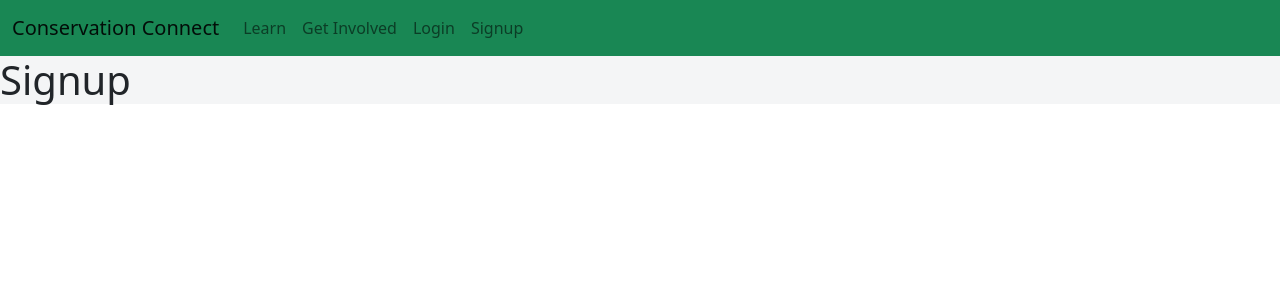
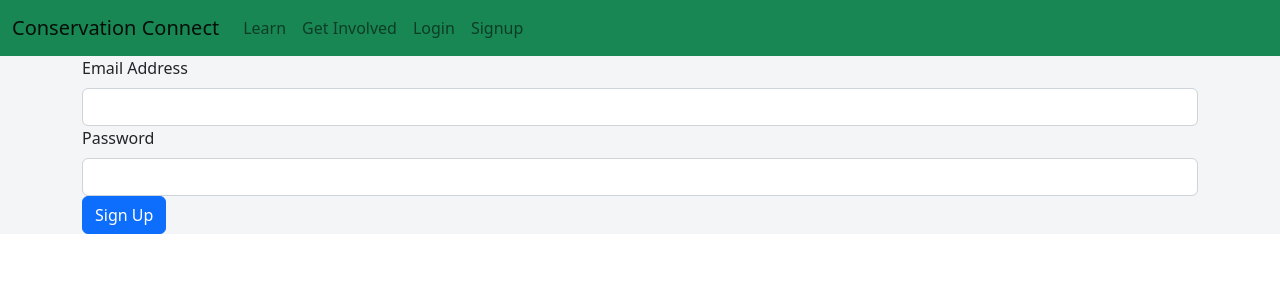
Before and after one commit to sarahkuss/final-project-web, a React (Create React App) app: page /signup in a window 1280 px wide. Shown: the top 300 px of the page. Built offline with nearby package versions, Linux system fonts and the light colour scheme.

Commit message:
added code for login/signup, error when submitting

```diff
--- a/package.json
+++ b/package.json
@@ -9,6 +9,7 @@
     "bootstrap": "^5.2.3",
     "react": "^18.2.0",
     "react-bootstrap": "^2.7.4",
+    "react-bootstrap-icons": "^1.10.3",
     "react-dom": "^18.2.0",
     "react-router-dom": "^6.11.1",
     "react-scripts": "5.0.1",
--- a/src/App.js
+++ b/src/App.js
@@ -12,6 +12,7 @@ import './App.css';
 
 function App() {
   const [organizations, setOrganizations] = useState('')
+  const [user, setUser] = useState()
 
   return (
     <>
@@ -20,8 +21,8 @@ function App() {
         <Route path='/' element={<Homepage organizations={organizations} setOrganizations={setOrganizations}/>} />
         <Route path='/learn' element={<Learn />} />
         <Route path='/getinvolved' element={<GetInvolved />} />
-        <Route path='/login' element={<Login />} />
-        <Route path='/signup' element={<Signup />} />
+        <Route path='/login' element={<Login setUser={setUser}/>} />
+        <Route path='/signup' element={<Signup setUser={setUser} />} />
       </Routes>
     </BrowserRouter>
     </>
--- a/src/components/DeleteOrganization.jsx
+++ b/src/components/DeleteOrganization.jsx
@@ -1,4 +1,6 @@
 import { Button } from "react-bootstrap"
+import { Trash3Fill } from "react-bootstrap-icons"
+
 
 
 export default function DeleteOrganization ({setOrganizations, orgId}) {
@@ -19,7 +21,7 @@ export default function DeleteOrganization ({setOrganizations, orgId}) {
   return (
     <>
     <Button onClick={handleDelete}>
-      Delete
+      <Trash3Fill />
     </Button>
     </>
   )
--- a/src/components/OrganizationList.jsx
+++ b/src/components/OrganizationList.jsx
@@ -28,7 +28,7 @@ export default function OrganizationList({ organizations, setOrganizations }) {
         <Container id="organization">
         <Row>
         {organizations.map((element) => (
-            <Col sm={12} md={6} lg={3} key={element._id} className="bg-warning m-2">
+            <Col sm={12} md={6} lg={3} key={element._id} className="">
               <Card className="m-2 p-2">
                 <Image variant= "top" src={element.logo} fluid />
                 <Button className="bg-success mb-1" onClick={() => handleOpen(element)}>More Info</Button>
--- a/src/scenes/Login.jsx
+++ b/src/scenes/Login.jsx
@@ -1,10 +1,63 @@
+import { useState } from "react";
+import { useNavigate } from "react-router-dom";
+import { Button, Container, Form, Row, Col } from "react-bootstrap";
 import ConservationNavbar from "../components/ConservationNavbar";
 
-export default function Login () {
+
+export default function Login ({setUser}) {
+  const [email, setEmail] = useState('')
+  const [password, setPassword] = useState('')
+
+  const navigate = useNavigate()
+
+  const handleLogin = (e) => {
+    e.preventDefault()
+    fetch('https://final-project-conservation.web.app/organizations/login', {
+      method: "POST",
+      headers: {
+        "Content-Type": "application/json"
+      },
+      body: JSON.stringify({email, password})
+    })
+    .then(res => res.json())
+    .then(data => {
+      if(data.message) {
+        alert(data.message)
+        return
+      }
+      setUser(data.user)
+      localStorage.setItem("token", data.token)
+      navigate('/')
+    })
+    .catch(error => alert(`Error: ${error.message}`))
+  }
+
   return (
     <>
     <ConservationNavbar />
-    <h1>Login</h1>
+    <Container>
+      <Row lg={2} className="justify-content-center m-3">
+          <Form onSubmit={handleLogin}>
+            <Form.Group>
+              <Form.Label>Email Address</Form.Label>
+              <Form.Control
+                type="email"
+                placeholder="Enter Email"
+                value={email}
+                onChange={e => setEmail(e.target.value)} />
+            </Form.Group>
+            <Form.Group>
+              <Form.Label>Password</Form.Label>
+              <Form.Control
+                type="password"
+                placeholder="Enter Password"
+                value={password}
+                onChange={e => setPassword(e.target.value)}/>
+            </Form.Group>
+            <Button onClick={handleLogin} className="mt-2">Submit</Button>
+          </Form>
+      </Row>
+    </Container>
     </>
   )
 }
--- a/src/scenes/Signup.jsx
+++ b/src/scenes/Signup.jsx
@@ -1,10 +1,56 @@
+import { useState } from "react";
+import { useNavigate } from "react-router-dom";
+import { Button, Container, Row, Form } from "react-bootstrap";
 import ConservationNavbar from "../components/ConservationNavbar";
 
-export default function Signup () {
+export default function Signup ({setUser}) {
+  const [email, setEmail] = useState('')
+  const [password, setPassword] = useState('')
+
+  const navigate = useNavigate()
+
+  const handleSignup = (e) => {
+    e.preventDefault()
+    fetch('https://final-project-conservation.web.app/organizations/signup', {
+      method: "POST",
+      headers: {"Content-Type": "application/json"},
+      body: JSON.stringify({email, password})
+    })
+    .then(res => res.json())
+    .then(data => {
+      if(data.message) {
+        alert(data.message)
+        return
+      }
+      setUser(data)
+    })
+    .catch(alert)
+  }
+
   return (
     <>
     <ConservationNavbar />
-    <h1>Signup</h1>
+    <Container>
+      <Row>
+        <Form onSubmit={handleSignup}>
+          <Form.Group>
+            <Form.Label>Email Address</Form.Label>
+            <Form.Control
+              type="email"
+              value={email}
+              onChange={e => setEmail(e.target.value)} />
+          </Form.Group>
+          <Form.Group>
+            <Form.Label>Password</Form.Label>
+            <Form.Control
+              type="password"
+              value={password}
+              onChange={e => setPassword(e.target.value)}/>
+          </Form.Group>
+          <Button onClick={handleSignup}>Sign Up</Button>
+        </Form>
+      </Row>
+    </Container>
     </>
   )
 }
```
Also changed, not shown: 1 other file (tests, documents, lock files or other folders).
